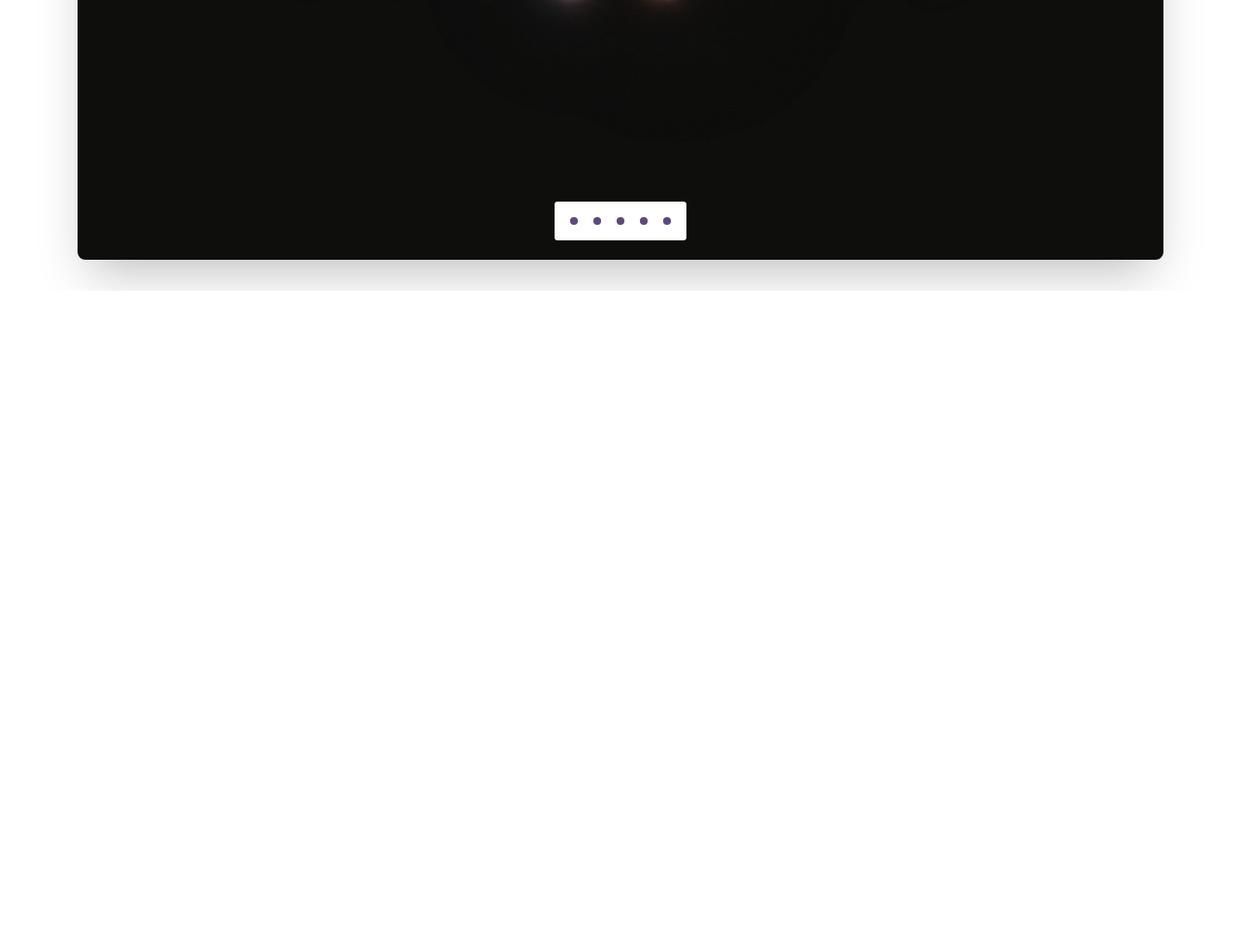
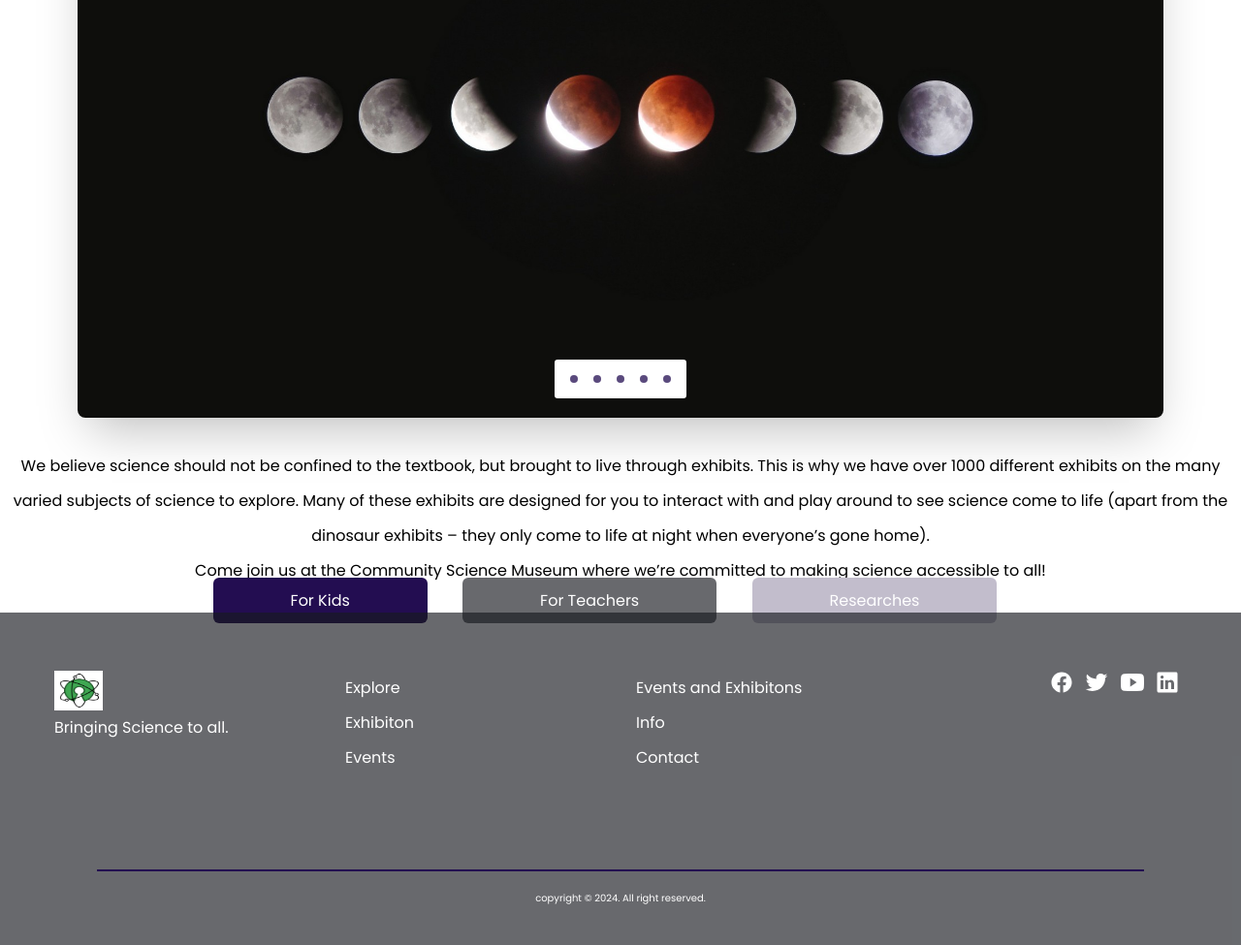
Before and after one commit to MohammedAbi/Semester-Project-1, a plain HTML site: page index.html in a window 1280 px wide. Shown: the part 999-1974 px from the top of the page at 97% size. Before the commit the page ends 1299 px from the top, so only its background shows below. Drawn offline with nearby package versions, Linux system fonts and the light colour scheme.

Commit message:
Changed icons and layout homepage content

```diff
--- a/index.html
+++ b/index.html
@@ -12,7 +12,7 @@
       rel="stylesheet"
       href="https://cdnjs.cloudflare.com/ajax/libs/font-awesome/4.7.0/css/font-awesome.min.css"
     />
-    <link rel="stylesheet" href="./src/style/style.css" />
+    <link rel="stylesheet" href="./src/style/style copy.css" />
     <link rel="stylesheet" href="./src/style/global-files/reset.css" />
   </head>
   <body>
@@ -32,10 +32,9 @@
         <ul class="nav-links">
           <li><a href="index.html">Community Science Museum</a></li>
         </ul>
-
         <ul class="nav-links right-links">
           <li>
-            <a href="#">Explore</a>
+            <a href="#">Explore <ion-icon name="chevron-down-outline"></ion-icon></a>
             <ul class="dropdown-content mobile-hidden">
               <li><a href="#">For Kids</a></li>
               <li><a href="#">For teachers</a></li>
@@ -43,7 +42,7 @@
             </ul>
           </li>
           <li>
-            <a href="#">Exhibition</a>
+            <a href="#">Exhibition <ion-icon name="chevron-down-outline"></ion-icon></a>
             <ul class="dropdown-content mobile-hidden">
               <li><a href="#">Exhibition Spaces</a></li>
               <li><a href="#">Biology and Medicine</a></li>
@@ -52,7 +51,7 @@
             </ul>
           </li>
           <li>
-            <a href="#">Events</a>
+            <a href="#">Events <ion-icon name="chevron-down-outline"></ion-icon></a>
             <ul class="dropdown-content mobile-hidden">
               <li><a href="#">News</a></li>
               <li><a href="#">Visiting Professor of Aeronautics</a></li>
@@ -75,7 +74,8 @@
           lifelong passion to continue the exploration of the world around us.
         </p>
       </section>
-      <section id="image-slider-container">
+      <section class="content" id="content">
+        <div class="image-slider-container" id="image-slider-container">
           <div class="slider-wrapper">
             <div class="slider">
               <img
@@ -119,8 +119,73 @@
               <a href="#slider-5"></a>
             </div>
           </div>
+        </div>
+        <div class="bottom-home" id="bottom-home">
+          <div class="text-and-links-container">
+            <p>
+              We believe science should not be confined to the textbook, but
+              brought to live through exhibits. This is why we have over 1000
+              different exhibits on the many varied subjects of science to
+              explore. Many of these exhibits are designed for you to interact
+              with and play around to see science come to life (apart from the
+              dinosaur exhibits – they only come to life at night when
+              everyone’s gone home).
+            </p>
+            <p>
+              Come join us at the Community Science Museum where we’re committed
+              to making science accessible to all!
+            </p>
+            <div class="cta-links-container">
+              <div class="cta-buttons">
+                <a href="#">For Kids</a>
+                <a href="#">For Teachers</a>
+                <a href="#">Researches</a>
+              </div>
+            </div>
+          </div>
+        </div>
       </section>
+      <section id="footer-wrapper">
+        <footer class="footer-container">
+          <div class="footer-column logo-container">
+            <a href="index.html"
+              ><img
+                src="./assets/images/logo.jpg"
+                class="logo"
+                alt="Atom with electrons circling around a photon - Community Science Museum Log"
+            /></a>
+            <p>Bringing Science to all.</p>
+          </div>
+          <div class="footer-column">
+            <p>Explore</p>
+            <p>Exhibiton</p>
+            <p>Events</p>
+          </div>
+          <div class="footer-column">
+            <p>Events and Exhibitons</p>
+            <p>Info</p>
+            <p>Contact</p>
+          </div>
+          <div class="footer-column">
+            <ion-icon name="logo-facebook"></ion-icon>
+            <ion-icon name="logo-twitter"></ion-icon>
+            <ion-icon name="logo-youtube"></ion-icon>
+            <ion-icon name="logo-linkedin"></ion-icon>
+          </div>
+        </footer>
+        <hr class="separator" />
+        <div class="copyright">
+          <p>copyright &copy; 2024. All right reserved.</p>
+        </div>
+      </section>
+      <script
+        type="module"
+        src="https://unpkg.com/ionicons@7.1.0/dist/ionicons/ionicons.esm.js"
+      ></script>
+      <script
+        nomodule
+        src="https://unpkg.com/ionicons@7.1.0/dist/ionicons/ionicons.js"
+      ></script>
     </main>
   </body>
-
 </html>
--- a/src/style/global-files/reset.css
+++ b/src/style/global-files/reset.css
@@ -14,6 +14,10 @@
   --Button-Secondary: rgba(23, 26, 32, 0.65);
   --Button-Tertiery: #c2bdcc;
   --Background-Footer: #686a6e;
+}
+
+body {
+  padding-top: 5.581rem;
 }
 
 h1,
--- a/src/style/style.css
+++ b/src/style/style.css
@@ -6,7 +6,6 @@ header {
   display: flex;
   justify-content: space-between;
   align-items: center;
-  padding: 1rem;
   background-color: var(--Dark-navy);
   z-index: 999;
 }
@@ -14,8 +13,11 @@ header {
 nav {
   display: flex;
   align-items: center;
+  max-width: 75rem;
+  margin: 0 auto;
   flex-grow: 1;
   justify-content: space-between;
+  padding: 2rem;
 }
 
 .logo {
@@ -34,9 +36,10 @@ li {
 }
 
 .nav-links a {
-  display: inline-block;
+  display: inline-flex;
   position: relative;
   padding: 0.5rem;
+  align-items: center;
 }
 
 .nav-links .dropdown-content {
@@ -66,8 +69,11 @@ li {
 }
 
 .dropdown-content a:hover,
+.dropdown-content a:focus,
 .nav-links a:hover,
-.right-links a:hover {
+.nav-links a:focus,
+.right-links a:hover,
+  .right-links a:focus {
   font-weight: bold;
   transition: font-weight 0.5s ease;
 }
@@ -118,7 +124,7 @@ main {
   font-size: 1.5rem;
 }
 
-#image-slider-container {
+.image-slider-container {
   padding: 2rem;
 }
 
@@ -170,6 +176,106 @@ main {
   opacity: 1;
 }
 
+.text-and-links-container {
+  display: flex;
+  flex: 1 0 0;
+  flex-direction: column;
+  justify-content: center;
+  align-items: center;
+  align-self: stretch;
+  padding: ;
+  /* padding: 4.6875rem 0;
+   padding-top: 6.56rem;   This is pushing image slider out of position*/
+}
+
+.cta-links-container {
+  display: flex;
+  /* padding: 2rem 0.625rem; This is pushing image slider out of position */
+  justify-content: center;
+  align-items: center;
+  align-content: center;
+  gap: 2.5rem;
+  align-self: stretch;
+  flex-wrap: nowrap;
+}
+
+.cta-links-container a {
+  padding: 0.75rem 5rem;
+  justify-content: space-between;
+  align-items: center;
+  flex: 1 0 0;
+  border-radius: 0.375rem;
+  margin-right: 2rem;
+}
+.cta-links-container a:nth-child(1) {
+  background-color: var(--Dark-navy);
+}
+.cta-links-container a:nth-child(2) {
+  background-color: var(--Button-Secondary);
+}
+.cta-links-container a:nth-child(3) {
+  background-color: var(--Button-Tertiery);
+}
+#footer-wrapper {
+  display: inline-block;
+  width: 100%;
+  max-height: 100%;
+  padding: 1.25rem 2.5rem;
+  justify-content: space-between;
+  align-items: top;
+  background-color: var(--Button-Secondary);
+  text-align: center;
+}
+
+.footer-container {
+  display: flex;
+  padding: 2.5rem 0rem;
+  justify-content: space-between;
+  align-items: top;
+  text-align: center;
+  align-self: stretch;
+  padding-bottom: 6.07rem;
+}
+
+.footer-container p {
+  color: var(--White);
+  text-align: start;
+  cursor: pointer;
+}
+
+.footer-column {
+  flex: 1 0 0;
+  padding: 0 1rem;
+  align-items: start;
+  text-align: right;
+}
+ion-icon {
+  color: var(--White);
+  font-size: 1.5rem;
+  margin-right: 0.5rem;
+}
+
+.logo-container img {
+  display: block;
+  margin: auto 0;
+}
+
+.separator {
+  border: 0.05rem solid var(--Dark-navy);
+  width: 90%;
+  margin: 0 auto;
+}
+.copyright p {
+  color: var(--White, #fff);
+  text-align: center;
+  font-family: Poppins;
+  font-size: 0.625rem;
+  font-style: normal;
+  font-weight: 400;
+  line-height: normal;
+  padding: 1.25rem;
+}
+
 @media only screen and (max-width: 768px) {
   .menu-icon {
     display: block;
@@ -200,6 +306,9 @@ main {
   .mobile-hidden {
     display: none !important;
   }
+  .nav-links ion-icon {
+    display: none;
+  }
   .right-links {
     margin-left: 0;
   }
```
Lines whose indentation alone changed are shown as unchanged.
